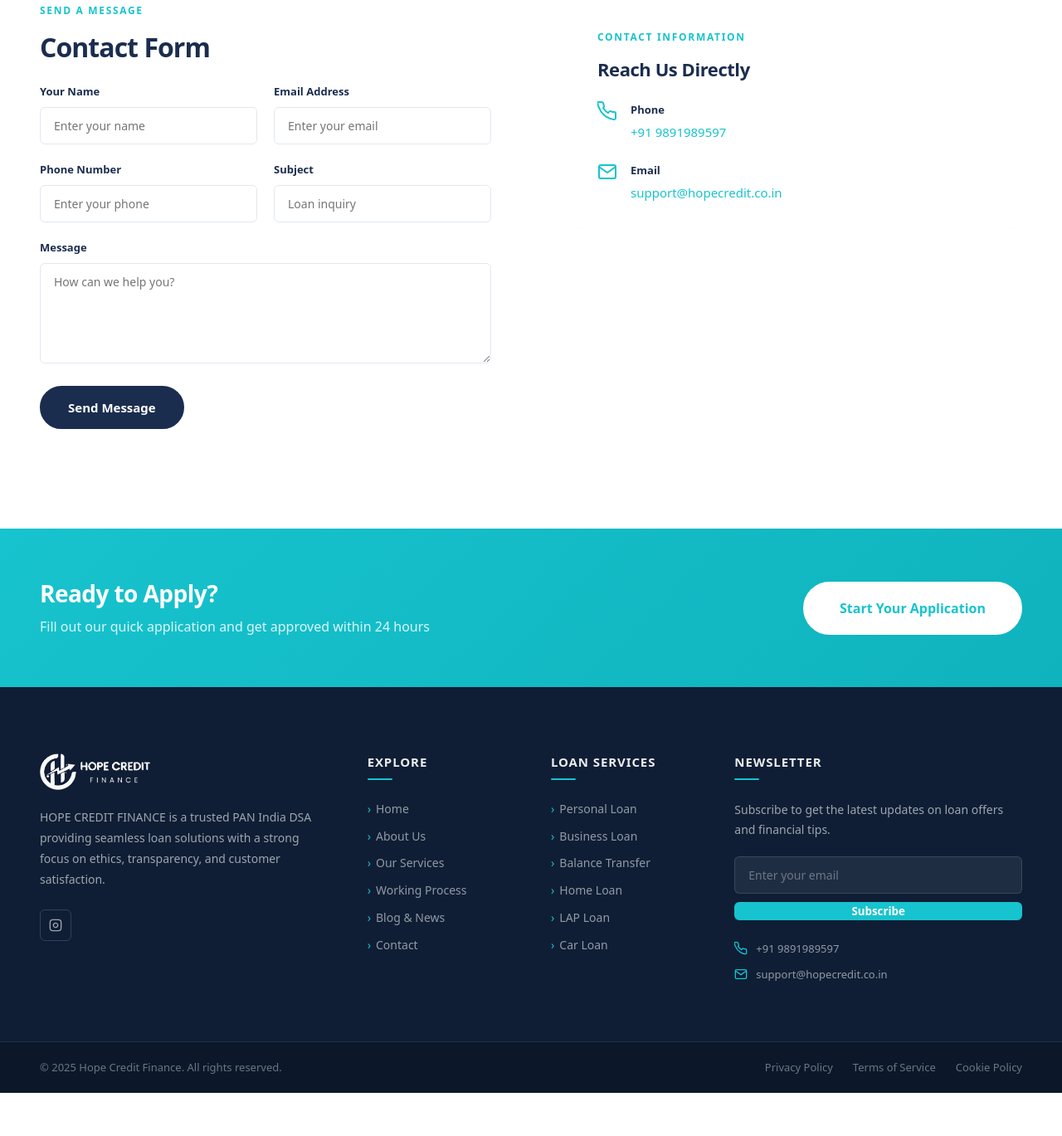
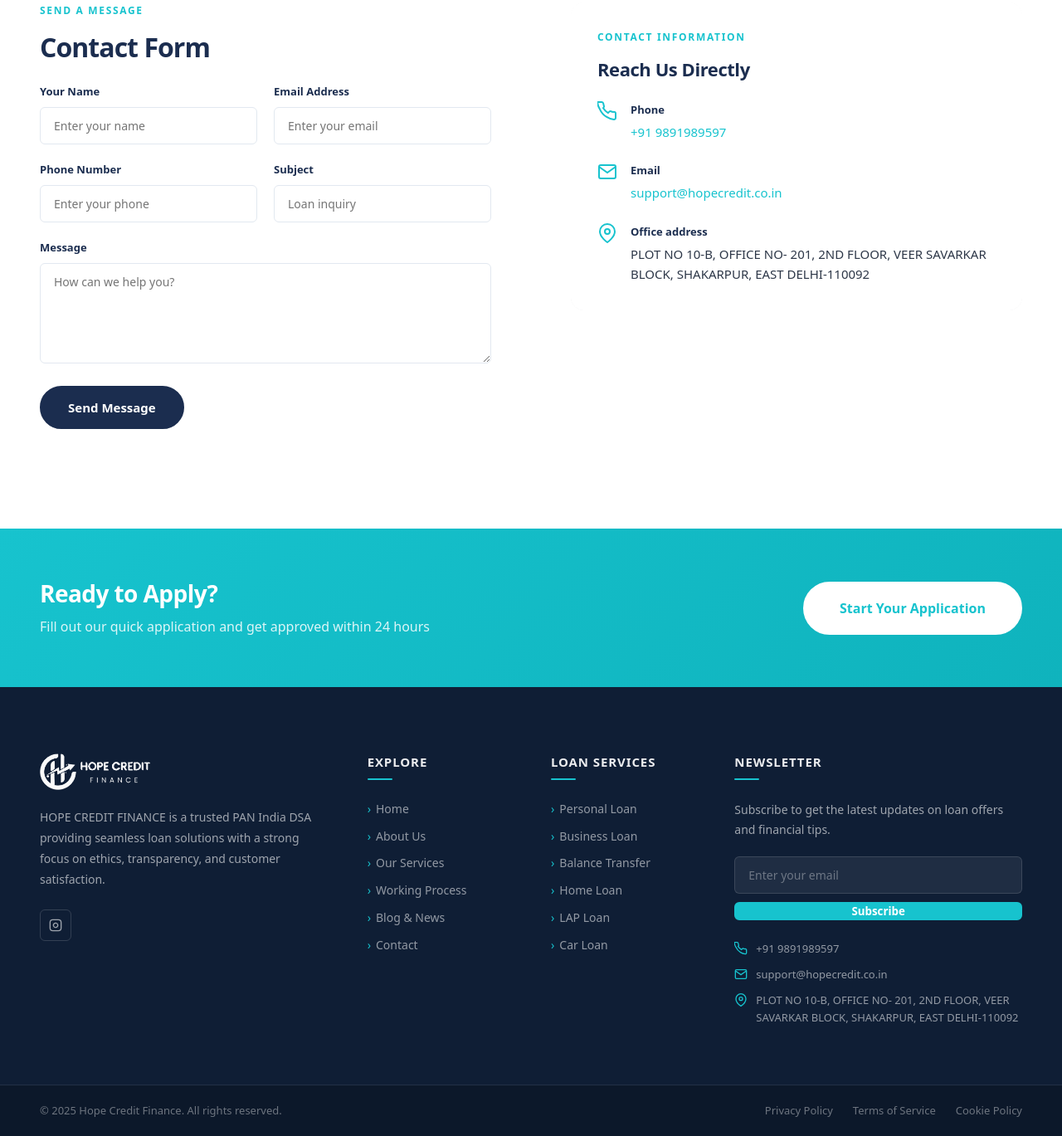
Before and after one commit to himanshu94hg/hopecredit, a website: page contact/index.html in a window 1280 px wide. Shown: the part 426-1795 px from the top of the page at 83% size. Before the commit the page ends 1743 px from the top, so only its background shows below. Drawn offline with Linux system fonts and the light colour scheme.

Commit message:
Add office address section across multiple HTML files with SVG icons for improved contact information visibility.

```diff
--- a/assets/css/style.css
+++ b/assets/css/style.css
@@ -3927,6 +3927,8 @@
     font-size: 13px;
   }
   .fc-item svg { width: 16px; height: 16px; color: var(--accent); flex-shrink: 0; }
+  .fc-item--address { align-items: flex-start; }
+  .fc-item--address svg { margin-top: 2px; }
   .footer-bottom {
     background: rgba(0,0,0,0.2);
     padding: 20px 0;
--- a/contact/index.html
+++ b/contact/index.html
@@ -115,6 +115,16 @@
               <p><a href="mailto:support@hopecredit.co.in">support@hopecredit.co.in</a></p>
             </div>
           </div>
+          <div class="contact-info-item">
+            <svg viewBox="0 0 24 24" fill="none" stroke="currentColor" stroke-width="2">
+              <path d="M21 10c0 7-9 13-9 13s-9-6-9-13a9 9 0 0118 0z" />
+              <circle cx="12" cy="10" r="3" />
+            </svg>
+            <div>
+              <strong>Office address</strong>
+              <p>PLOT NO 10-B, OFFICE NO- 201, 2ND FLOOR, VEER SAVARKAR BLOCK, SHAKARPUR, EAST DELHI-110092</p>
+            </div>
+          </div>
         </div>
       </div>
     </div>
@@ -194,6 +204,13 @@
             </svg>
             <span><a href="mailto:support@hopecredit.co.in">support@hopecredit.co.in</a></span>
           </div>
+          <div class="fc-item fc-item--address">
+            <svg viewBox="0 0 24 24" fill="none" stroke="currentColor" stroke-width="2">
+              <path d="M21 10c0 7-9 13-9 13s-9-6-9-13a9 9 0 0118 0z" />
+              <circle cx="12" cy="10" r="3" />
+            </svg>
+            <span>PLOT NO 10-B, OFFICE NO- 201, 2ND FLOOR, VEER SAVARKAR BLOCK, SHAKARPUR, EAST DELHI-110092</span>
+          </div>
         </div>
       </div>
     </div>
```
Also changed, not shown: about/index.html (+4 -0 lines), blog/how-to-get-loan/index.html (+4 -0 lines), blog/index.html (+4 -0 lines), index.html (+8 -1 lines), loans/balance-transfer/index.html (+4 -0 lines), loans/business-loan/index.html (+4 -0 lines), loans/car-loan/index.html (+4 -0 lines), loans/credit-card/index.html (+4 -0 lines), loans/home-loan/index.html (+4 -0 lines), loans/index.html (+4 -0 lines), loans/lap-loan/index.html (+4 -0 lines), loans/personal-loan/index.html (+4 -0 lines), assets/images/founder.jpeg (added).
